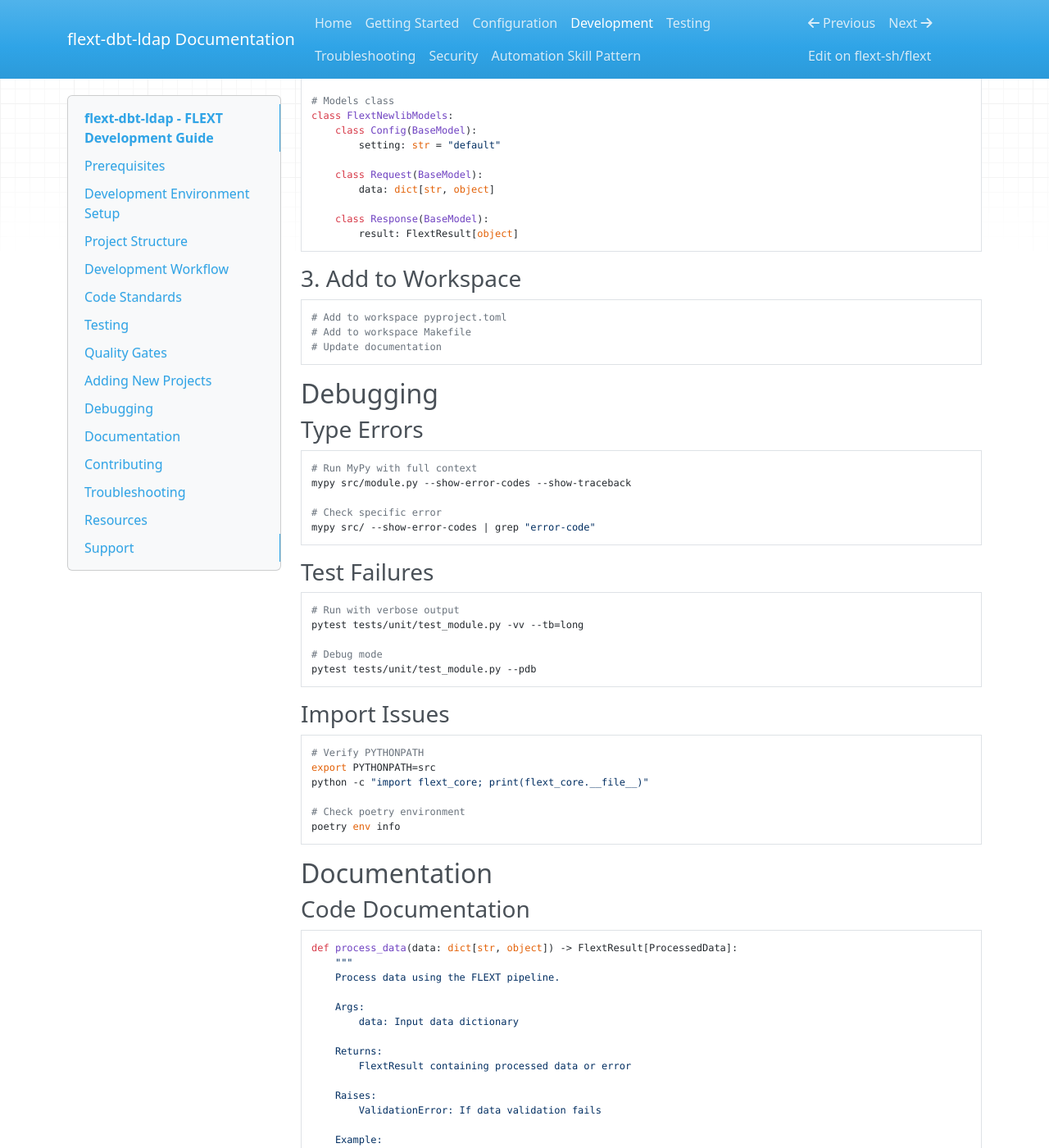
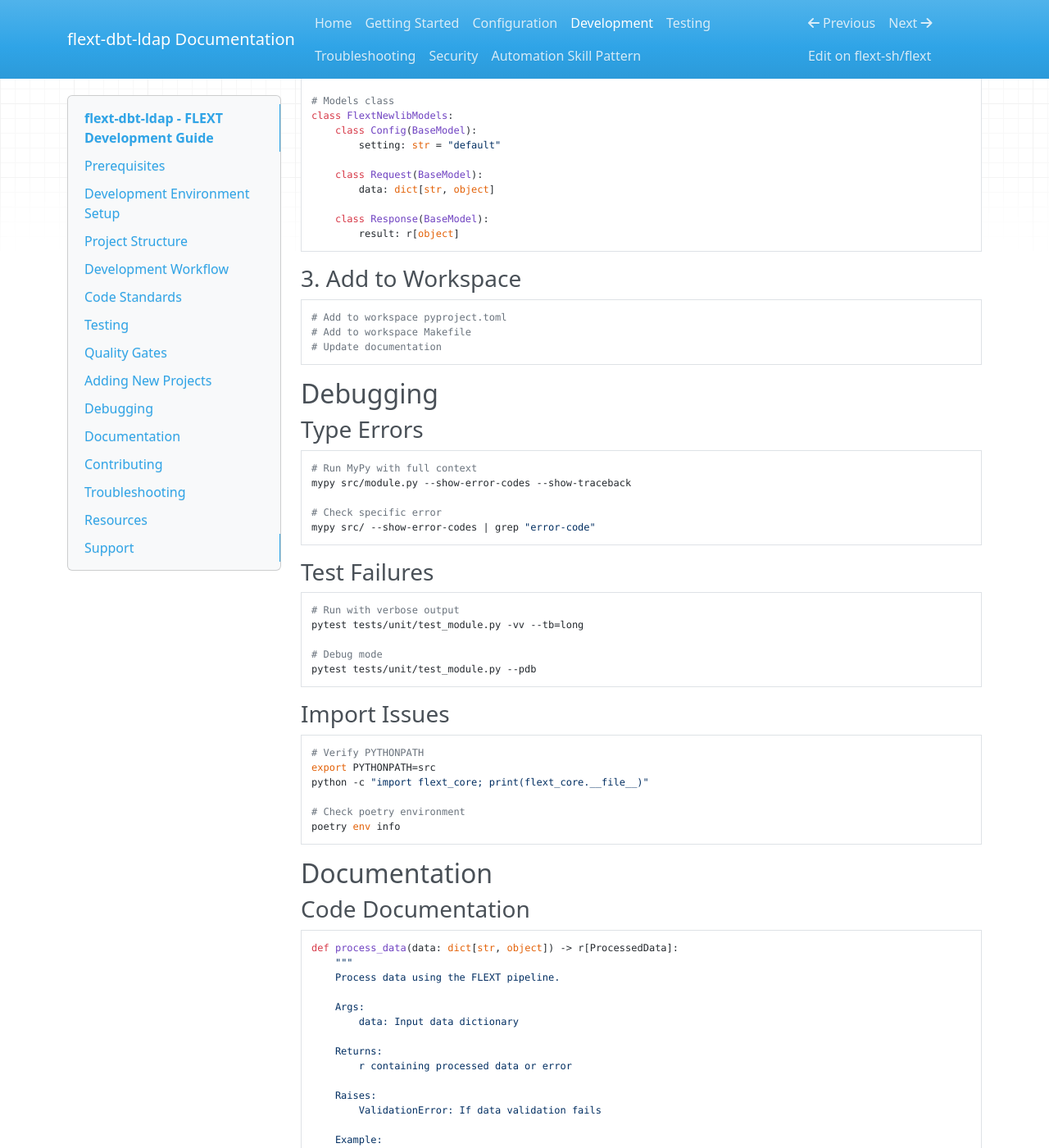
Before and after one commit to flext-sh/flext-dbt-ldap, an MkDocs documentation site: the page built from docs/guides/development.md, in a window 1280 px wide and 1400 px high, scrolled down 6488 px. Shown: the whole window at 82% size. Built offline with MkDocs 1.6.1, drawn with Linux system fonts in a browser that asks for light colours; nearby versions of some CDN libraries; some of the changed text lies outside the part shown.

Commit message:
chore: refactor migration

````diff
--- a/docs/guides/development.md
+++ b/docs/guides/development.md
@@ -124,7 +124,7 @@ git checkout -b feature/amazing-feature
 
 Follow FLEXT development standards:
 
-- **Use FlextResult[T]** for all operations
+- **Use r[T]** for all operations
 - **Follow Clean Architecture** principles
 - **Maintain type safety** with MyPy strict mode
 - **Write comprehensive tests**
@@ -153,12 +153,12 @@ git push origin feature/amazing-feature
 
 ```python
 # ✅ CORRECT - Complete type annotations
-def process_data(data: dict[str, object]) -> FlextResult[ProcessedData]:
+def process_data(data: dict[str, object]) -> r[ProcessedData]:
     """Process data with type safety."""
     if not data:
-        return FlextResult[ProcessedData].fail("Data required")
+        return r[ProcessedData].fail("Data required")
 
-    return FlextResult[ProcessedData].ok(ProcessedData(**data))
+    return r[ProcessedData].ok(ProcessedData(**data))
 
 
 # ❌ WRONG - Missing type annotations
@@ -169,8 +169,8 @@ def process_data(data):
 ### Railway-Oriented Programming
 
 ```python
-# ✅ CORRECT - Use FlextResult for all operations
-def validate_and_process(data: dict) -> FlextResult[ProcessedData]:
+# ✅ CORRECT - Use r for all operations
+def validate_and_process(data: dict) -> r[ProcessedData]:
     return (
         validate_data(data)
         .flat_map(transform_data)
@@ -195,7 +195,7 @@ class FlextApiModels:
         data: dict[str, object]
 
     class Response(BaseModel):
-        result: FlextResult[object]
+        result: r[object]
         status: int
 
 
@@ -244,7 +244,7 @@ from flext_core import FlextModels
 from flext_core import FlextProcessors
 from flext_core import p
 from flext_core import FlextRegistry
-from flext_core import FlextResult
+from flext_core import r
 from flext_core import FlextRuntime
 from flext_core import FlextService
 from flext_core import t
@@ -330,7 +330,7 @@ from flext_core import FlextModels
 from flext_core import FlextProcessors
 from flext_core import p
 from flext_core import FlextRegistry
-from flext_core import FlextResult
+from flext_core import r
 from flext_core import FlextRuntime
 from flext_core import FlextService
 from flext_core import t
@@ -342,8 +342,8 @@ class FlextNewlib:
     def __init__(self, config: FlextNewlibSettings):
         self.config = config
 
-    def process(self, data: dict) -> FlextResult[dict]:
-        """Process data using FlextResult pattern."""
+    def process(self, data: dict) -> r[dict]:
+        """Process data using r pattern."""
         # Implementation here
         pass
 
@@ -357,7 +357,7 @@ class FlextNewlibModels:
         data: dict[str, object]
 
     class Response(BaseModel):
-        result: FlextResult[object]
+        result: r[object]
 ```
 
 ### 3. Add to Workspace
@@ -406,7 +406,7 @@ poetry env info
 ### Code Documentation
 
 ```python
-def process_data(data: dict[str, object]) -> FlextResult[ProcessedData]:
+def process_data(data: dict[str, object]) -> r[ProcessedData]:
     """
     Process data using the FLEXT pipeline.
 
@@ -414,7 +414,7 @@ def process_data(data: dict[str, object]) -> FlextResult[ProcessedData]:
         data: Input data dictionary
 
     Returns:
-        FlextResult containing processed data or error
+        r containing processed data or error
 
     Raises:
         ValidationError: If data validation fails
--- a/src/flext_dbt_ldap/__init__.py
+++ b/src/flext_dbt_ldap/__init__.py
@@ -12,7 +12,7 @@ from typing import TYPE_CHECKING, Any
 from flext_core.lazy import cleanup_submodule_namespace, lazy_getattr
 
 if TYPE_CHECKING:
-    from flext_core import FlextModels, FlextResult, FlextSettings
+    from flext_core import FlextModels, FlextSettings, r
 
     from flext_dbt_ldap.__version__ import __version__, __version_info__
     from flext_dbt_ldap.constants import (
@@ -96,7 +96,7 @@ _LAZY_IMPORTS: dict[str, tuple[str, str]] = {
     ),
     "FlextDbtLdapVersion": ("flext_dbt_ldap.version", "FlextDbtLdapVersion"),
     "FlextModels": ("flext_core", "FlextModels"),
-    "FlextResult": ("flext_core", "FlextResult"),
+    "r": ("flext_core", "r"),
     "FlextSettings": ("flext_core", "FlextSettings"),
     "VERSION": ("flext_dbt_ldap.version", "VERSION"),
     "__version__": ("flext_dbt_ldap.__version__", "__version__"),
@@ -138,7 +138,6 @@ __all__ = [
     "FlextDbtLdapValidationError",
     "FlextDbtLdapVersion",
     "FlextModels",
-    "FlextResult",
     "FlextSettings",
     "__version__",
     "__version_info__",
@@ -146,6 +145,7 @@ __all__ = [
     "m",
     "p",
     "process_ldap_entries_for_dbt",
+    "r",
     "t",
     "u",
     "validate_ldap_data_quality",
````
Also changed, not shown: docs/guides/configuration.md (+7 -7 lines), docs/guides/getting-started.md (+11 -11 lines), docs/guides/testing.md (+6 -6 lines), docs/guides/troubleshooting.md (+19 -19 lines), pyproject.toml (+24 -0 lines), src/flext_dbt_ldap/version.py (+5 -5 lines), 2 other files.
